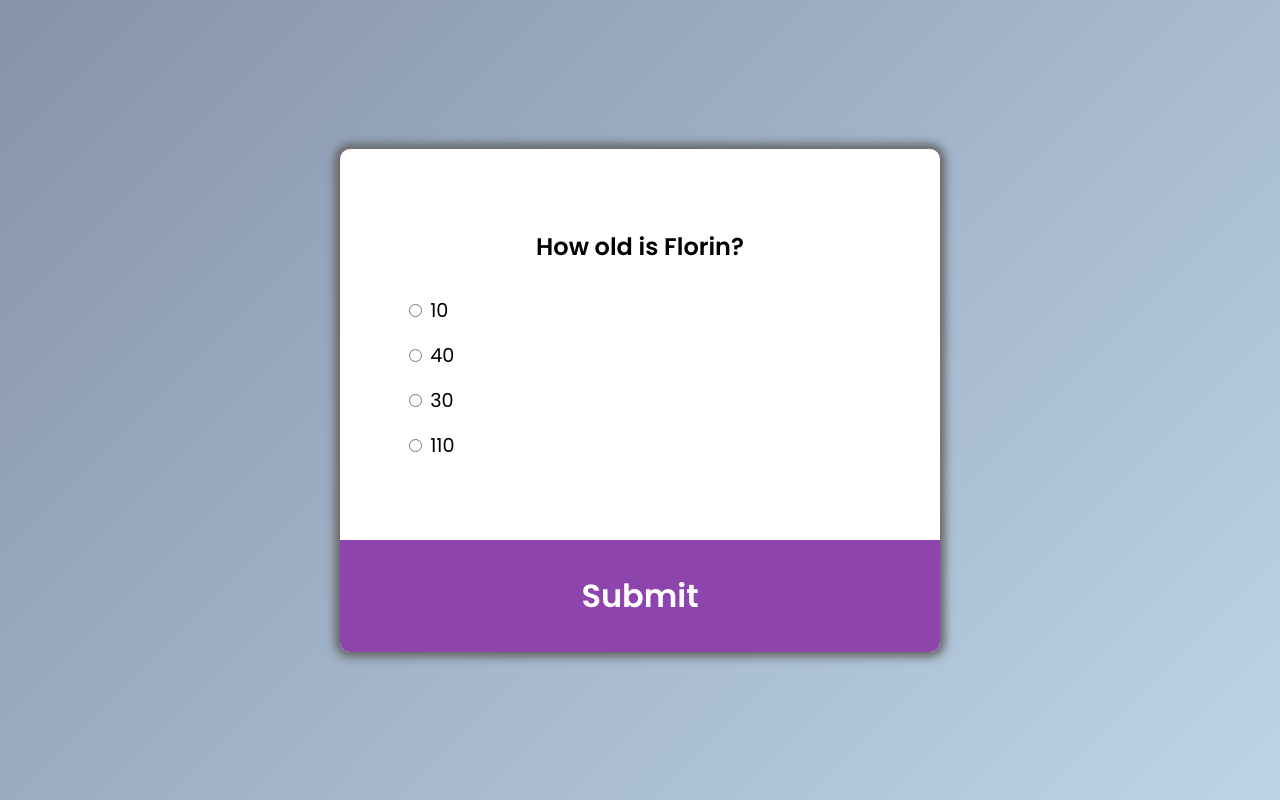
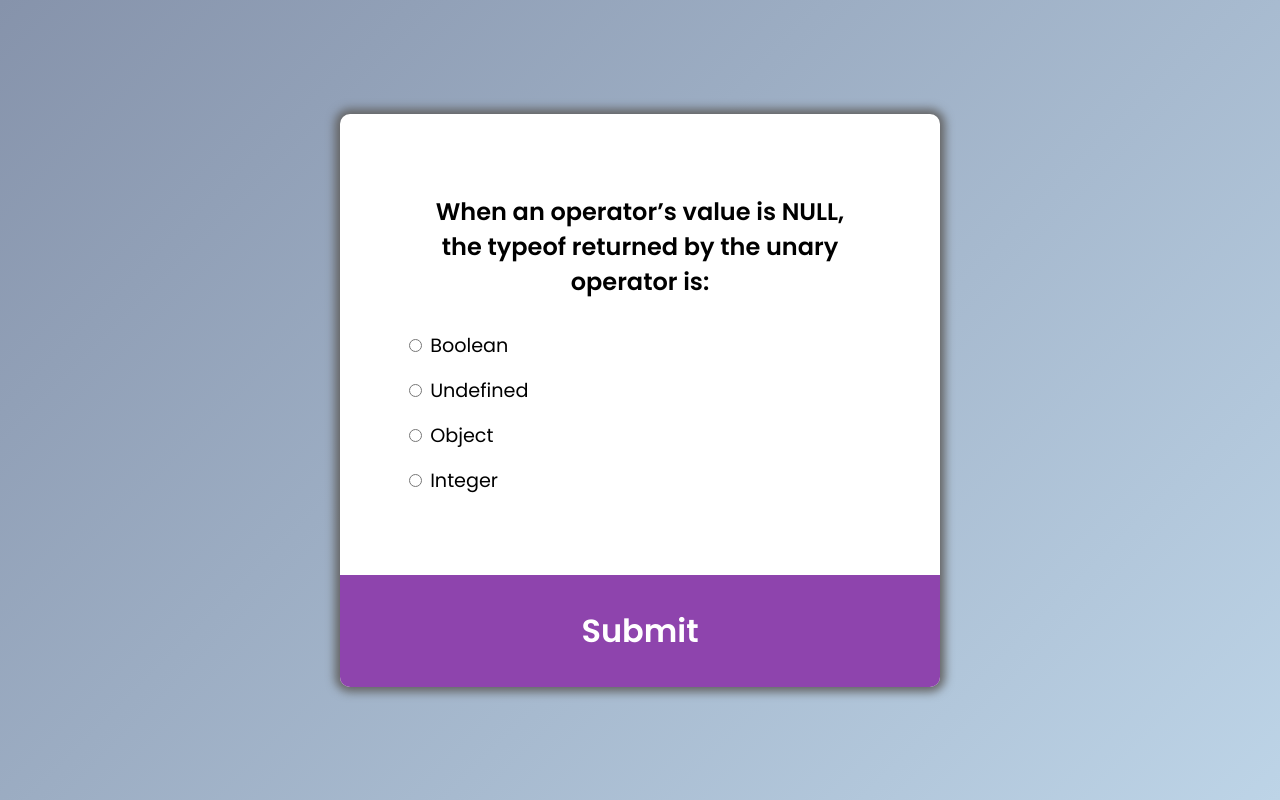
Before and after one commit to Amarnathsingh9973/hostQuizApp.github.io, a plain HTML site: page quiz_app/index.html in a window 1280 px wide. Drawn offline with Linux system fonts and the light colour scheme.

Commit message:
posted valid question

```diff
--- a/quiz_app/index.html
+++ b/quiz_app/index.html
@@ -15,7 +15,7 @@
         <ul>
           <li>
             <input type="radio" id="a" name="answer" class="answer" />
-            <label id="a_text" for="a">Questionn</label>
+            <label id="a_text" for="a">Question</label>
           </li>
           <li>
             <input type="radio" id="b" name="answer" class="answer" />
--- a/quiz_app/index.js
+++ b/quiz_app/index.js
@@ -1,18 +1,20 @@
 const quizData = [
   {
-    question: "How old is Florin?",
-    a: "10",
-    b: "40",
-    c: "30",
-    d: "110",
+    question:
+      "When an operator’s value is NULL, the typeof returned by the unary operator is:",
+    a: "Boolean",
+    b: "Undefined",
+    c: "Object",
+    d: "Integer",
     correct: "c",
   },
   {
-    question: "What is the most used programming language?",
-    a: "java",
-    b: "c",
-    c: "Python",
-    d: "Javascript",
+    question:
+      "Which function is used to serialize an object into a JSON string in Javascript?",
+    a: "stringfy",
+    b: "parse",
+    c: "convert",
+    d: "None of these",
     correct: "a",
   },
   {
@@ -32,12 +34,12 @@ const quizData = [
     correct: "a",
   },
   {
-    question: "What year was Javascript launched?",
-    a: "1996",
-    b: "1995",
-    c: "1994",
-    d: "none of the above",
-    correct: "b",
+    question: "Which of the following is not a Javascript framework?",
+    a: "Node",
+    b: "Vue",
+    c: "React",
+    d: "Cassandra",
+    correct: "d",
   },
 ];
 const quiz = document.getElementById("quiz");
```
